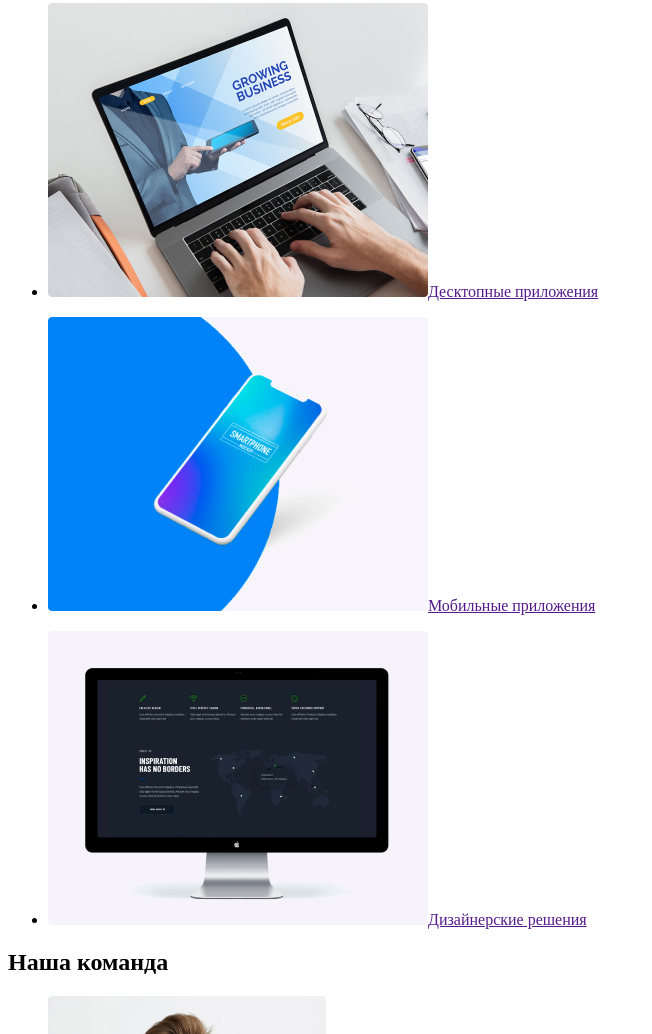
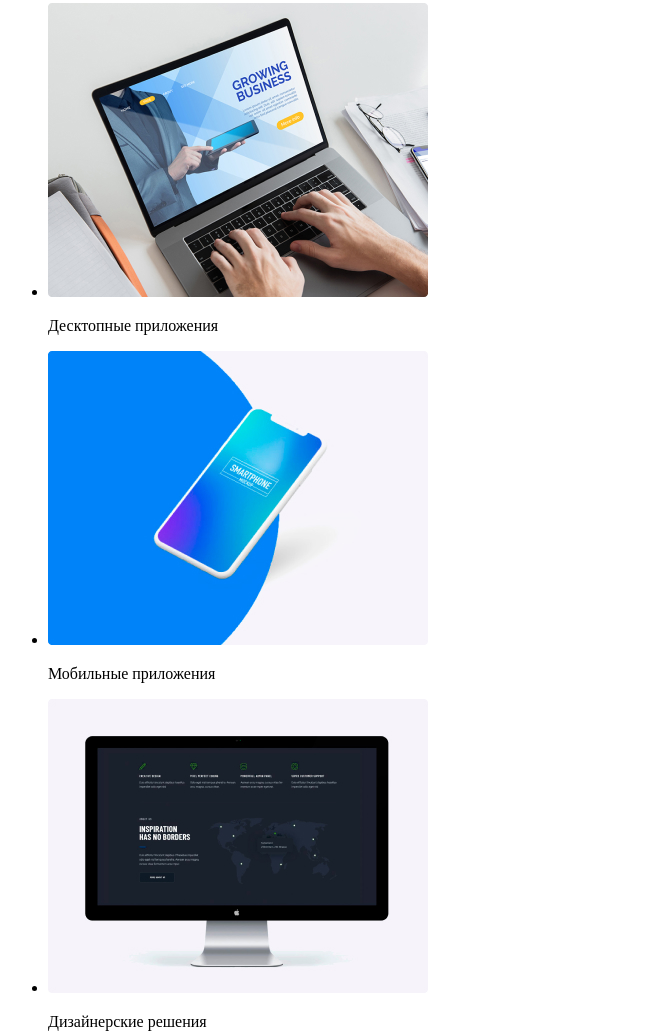
Before and after one commit to Mykhayliv/goit-markup-hw-01, a plain HTML site: page index.html in a window 1280 px wide. Shown: the part 1018-2052 px from the top of the page, without its empty margins (0-652 px from the left). Drawn offline with Linux system fonts and the light colour scheme.

Commit message:
Добавляет  тег <p>

```diff
--- a/index.html
+++ b/index.html
@@ -84,9 +84,9 @@
                 alt="notebook"
                 width="380"
                 height="294"
-              />Десктопные приложения</a
-            >
+            /></a>
           </li>
+          <p>Десктопные приложения</p>
         </ul>
         <ul>
           <li>
@@ -96,8 +96,8 @@
                 alt="telefone"
                 width="380"
                 height="294"
-              />Мобильные приложения</a
-            >
+            /></a>
+            <p>Мобильные приложения</p>
           </li>
         </ul>
         <ul>
@@ -108,8 +108,8 @@
                 alt="display"
                 width="380"
                 height="294"
-              />Дизайнерские решения</a
-            >
+            /></a>
+            <p>Дизайнерские решения</p>
           </li>
         </ul>
       </section>
@@ -283,7 +283,7 @@
       <div>
         <a href="./index.html">Web Studio</a>
         <address>
-          г. Киев, пр-т Леси Украинки, 26 <br />
+          <a href="">г. Киев, пр-т Леси Украинки, 26</a> <br />
           <a href="mailto:info@devstudio.com">info@devstudio.com</a> <br />
           <a href="tel:380961111111">+38 096 111 11 11</a>
         </address>
```
